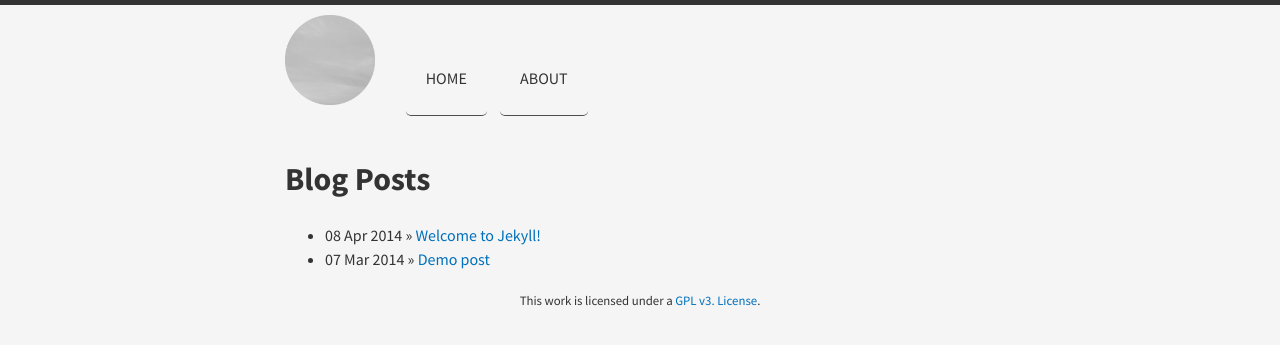
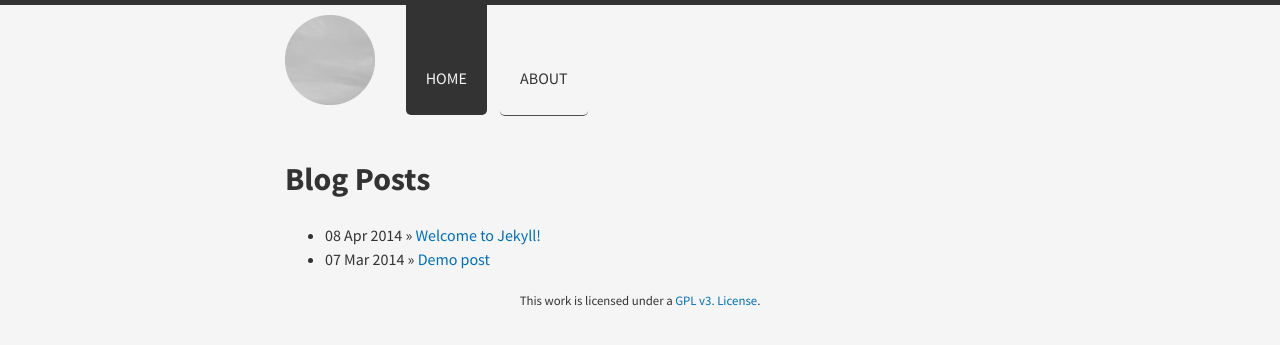
Before and after one commit to Tommsy64/invictus, a Jekyll site: the page built from index.html, in a window 1280 px wide. Shown: the top 345 px of the page. Built offline with Jekyll 4.4.1, drawn with Linux system fonts in a browser that asks for light colours; nearby versions of some CDN libraries; Markdown is read by kramdown in place of the engine named in the settings.

Commit message:
Finally! The navigation works now!

```diff
--- a/_includes/navigation.html
+++ b/_includes/navigation.html
@@ -1,6 +1,6 @@
 <nav class="col span_10 top-navbar">
   {% for link in site.data.links %}
   <a href="{{ site.baseurl }}{{ link.url }}" title="{{ link.title }}"
-     {% if page.title == site.baseurl/link.title %}class="current-page"{% endif %}>{{ link.title }}</a>
+     {% if page.title == link.title %}class="current-page"{% endif %}>{{ link.title }}</a>
   {% endfor %}
 </nav>
```
